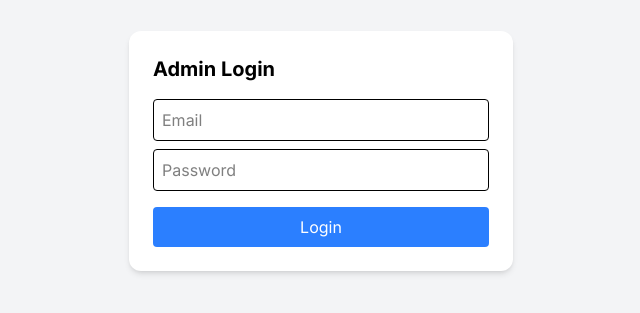
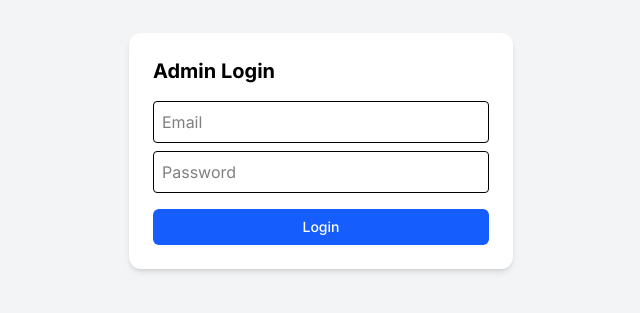
Before and after one commit to iamsjunaid/admin-dashboard, a Next.js app: page / in a window 1280 px wide. Shown: the part 249-562 px from the top of the page, without its empty margins (319-959 px from the left). Built offline with nearby package versions, Linux system fonts and the light colour scheme.

Commit message:
Refactor LoginPage to replace native button with reusable Button component for consistent styling

```diff
--- a/app/page.tsx
+++ b/app/page.tsx
@@ -2,6 +2,8 @@
 
 import { useState } from 'react';
 import { useRouter } from 'next/navigation';
+
+import Button from './components/ui/Button';
 
 export default function LoginPage() {
   const [email, setEmail] = useState('');
@@ -47,9 +49,9 @@ export default function LoginPage() {
           required
         />
         {error && <p className="text-red-500 text-sm">{error}</p>}
-        <button type="submit" className="mt-2 w-full bg-blue-500 text-white p-2 rounded hover:bg-blue-600">
+        <Button type="submit" className="mt-2 w-full" variant="primary">
           Login
-        </button>
+        </Button>
       </form>
     </main>
   );
```
